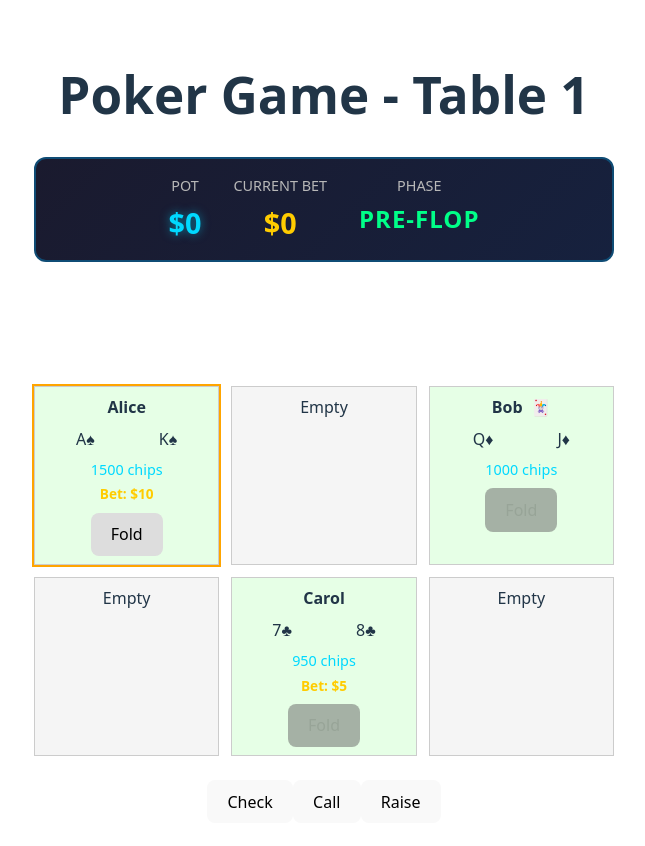
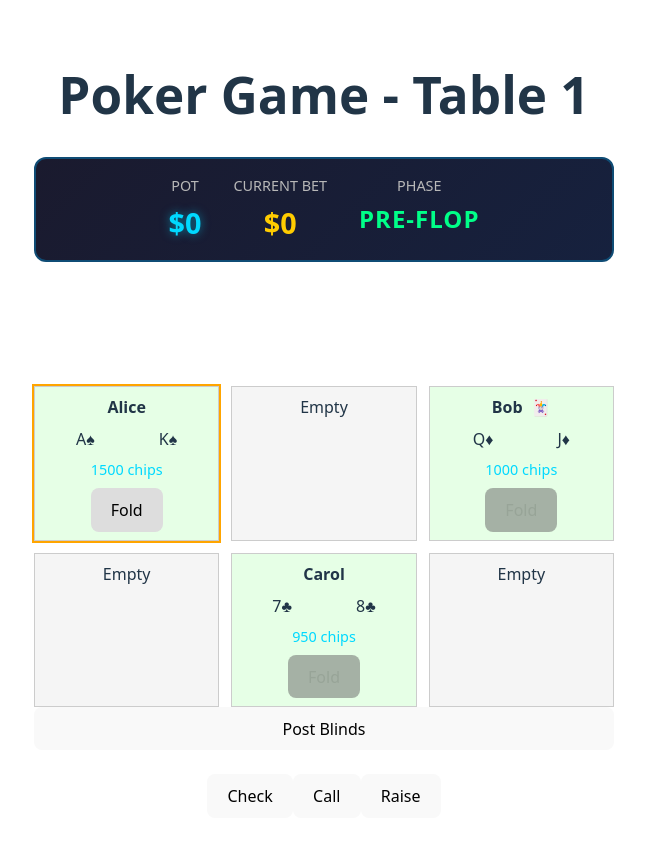
Before and after one commit to akhlexe/poker-app, a React (Vite) app in the folder poker-client/: page /table/1 in a window 1280 px wide. Shown: the top 846 px of the page, without its empty margins (316-961 px from the left). Built offline with nearby package versions, Linux system fonts and the light colour scheme.

Commit message:
fix: post blinds handler

```diff
--- a/poker-client/src/components/GameTable.tsx
+++ b/poker-client/src/components/GameTable.tsx
@@ -18,6 +18,7 @@ export function GameTable() {
   const RAISE_AMOUNT = 20;
   const currentSeat = state.table.seats[state.currentPlayerPosition];
   const canAct = currentSeat.player && currentSeat.player.status === "active";
+  const canPostBlinds = state.pot === 0;
 
   return (
     <div
@@ -44,6 +45,16 @@ export function GameTable() {
         }}
       ></Table>
 
+      {canPostBlinds && (
+        <button
+          onClick={() => {
+            dispatch({ type: "POST_BLINDS" });
+          }}
+        >
+          Post Blinds
+        </button>
+      )}
+
       <ActionButtons
         canAct={!!canAct}
         onCheck={() => {
--- a/poker-client/src/mock/tableData.ts
+++ b/poker-client/src/mock/tableData.ts
@@ -14,7 +14,7 @@ export const mockTable: GameTable = {
                 chips: 1500,
                 cards: [card("A", "♠"), card("K", "♠")],
                 status: "active",
-                betThisRound: 10
+                betThisRound: 0
             }
         },
         { position: 1, player: null },
@@ -38,7 +38,7 @@ export const mockTable: GameTable = {
                 chips: 950,
                 cards: [card("7", "♣"), card("8", "♣")],
                 status: "active",
-                betThisRound: 5
+                betThisRound: 0
             }
         },
         { position: 5, player: null },
--- a/poker-client/src/state/handlers/blind-handlers.ts
+++ b/poker-client/src/state/handlers/blind-handlers.ts
@@ -4,7 +4,7 @@ import { findNextPosition } from "../player-navigation";
 import { updatePlayer } from "../utils/seat-utils";
 
 export function handlePostBlinds(state: GameState) {
-    const dealerPos = state.currentPlayerPosition;
+    const dealerPos = state.table.dealerPosition;
     const sbPos = findNextPosition(state.table.seats, dealerPos);
     const bbPos = findNextPosition(state.table.seats, sbPos);
 
```
